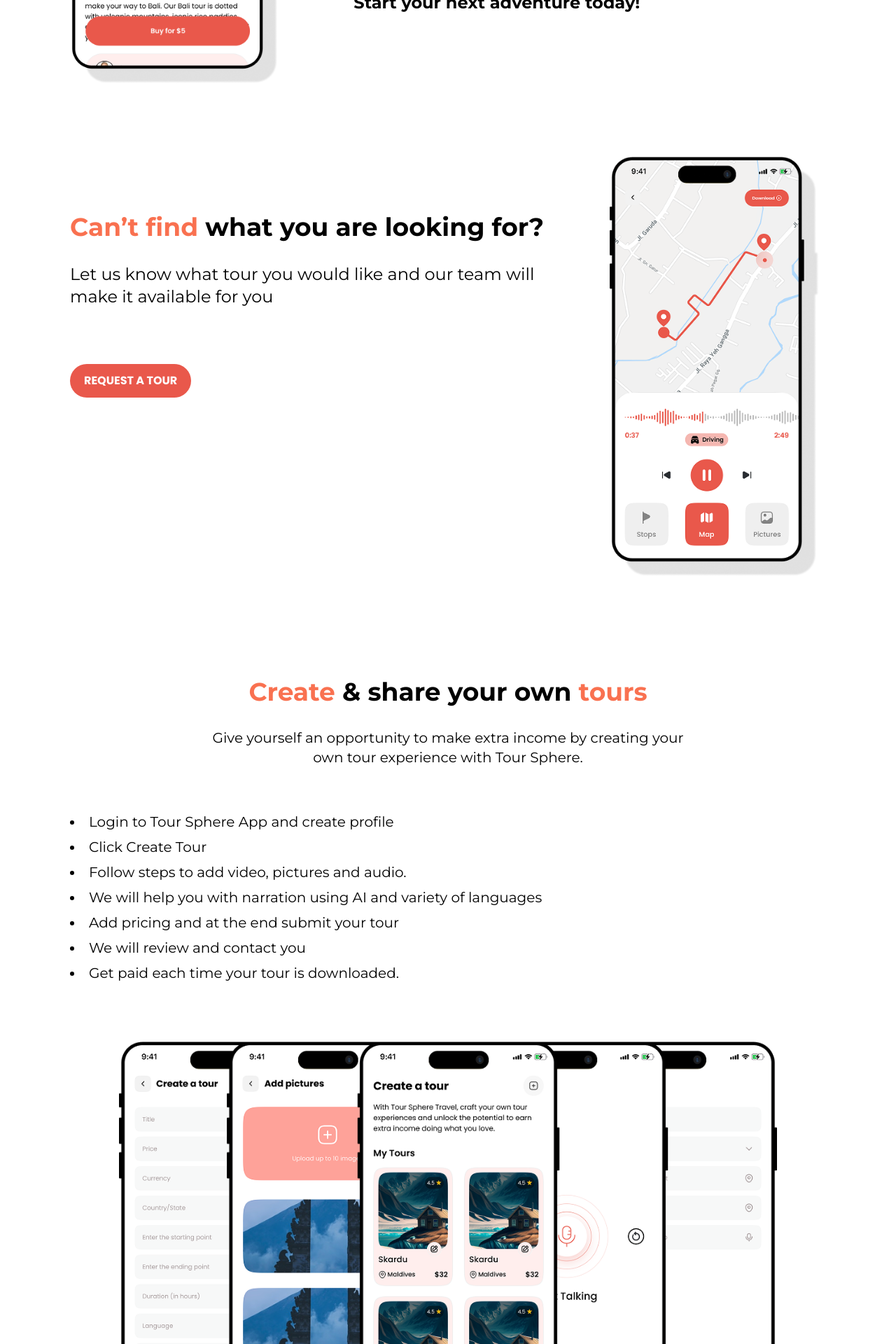
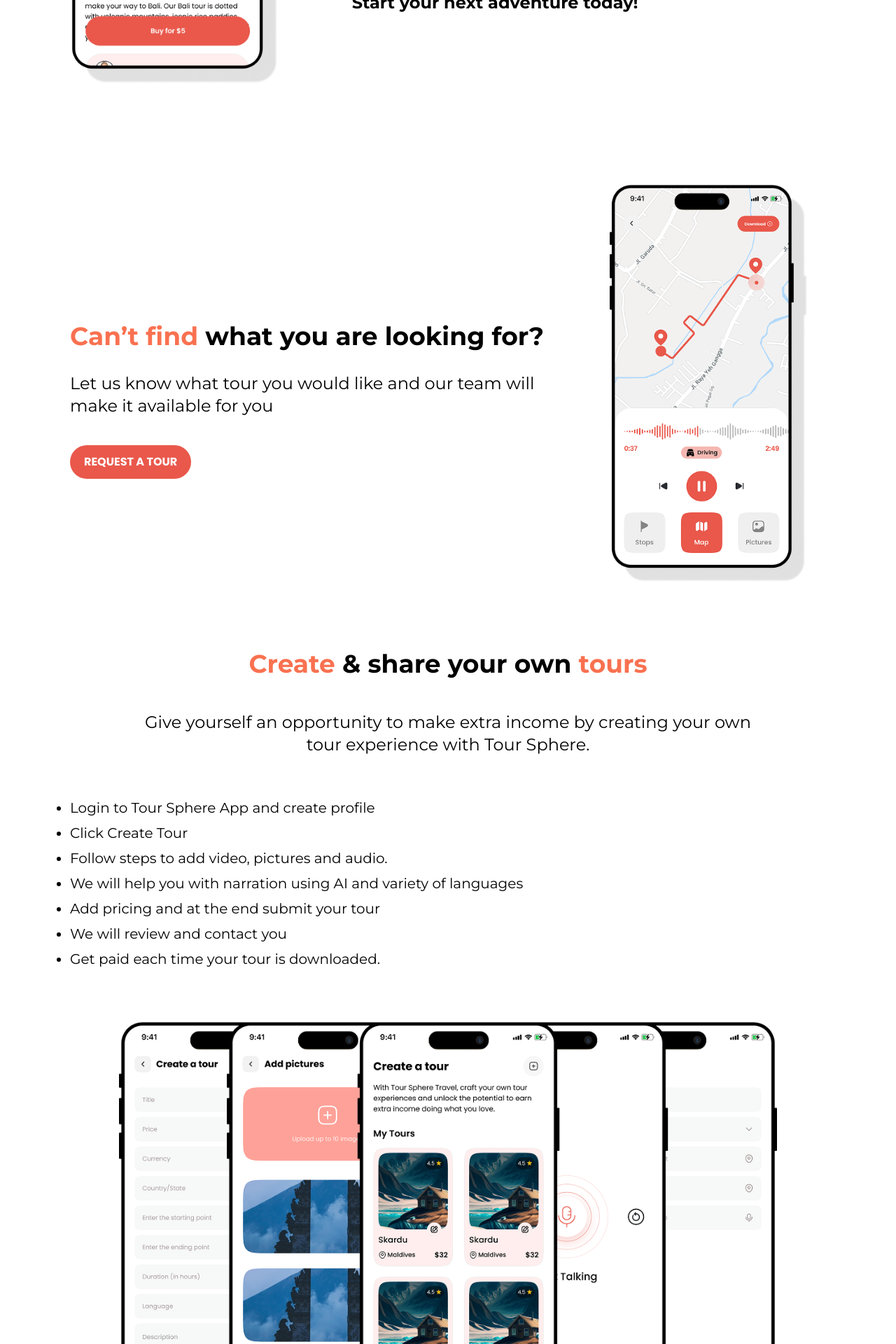
Before and after one commit to shahab-02/tourSphereTravel, a React (Vite) app: page / in a window 1280 px wide. Shown: the part 1512-3432 px from the top of the page at 70% size. Built offline with nearby package versions, Linux system fonts and the light colour scheme.

Commit message:
Update LandingPage layout and styling
Refined padding, spacing, and text sizing across multiple sections for improved visual consistency and responsiveness. Adjusted button and image styles, and enhanced list formatting for better readability.

```diff
--- a/src/components/LandingPage.jsx
+++ b/src/components/LandingPage.jsx
@@ -24,7 +24,7 @@
 
     {/* Section 2 */}
 
-    <div className='flex flex-col lg:flex-row lg:pl-25 lg:pt-20 items-center p-6 '>
+    <div className='flex flex-col lg:flex-row lg:pl-25 lg:pt-20 items-center p-8 '>
      <div className='flex-1 order-2 lg:order-1 pt-5'>
       <img src={mob2} className='lg:h-130 xl:h-150 w-auto object-contain' />
      </div>
@@ -37,32 +37,32 @@
 
      {/* Section 3 */}
 
-     <div className=' flex flex-col lg:flex-row lg:pl-25 lg:pt-20 p-6'>
+     <div className=' flex flex-col lg:flex-row lg:pl-25 lg:pt-20 p-6 items-center'>
 
      <div className='flex-2'>
        <h2 className='text-xl md:text-2xl lg:text-3xl xl:text-4xl font-bold text-[#F97150] lg:pt-20 '>Can’t find <span className='text-black'>what you are looking for?</span></h2>
-       <p className='mt-8 lg:pr-15 lg:text-xl xl:text-2xl'>Let us know what tour you would like and our team will make it available for you</p>
-       <a href=""><button className='bg-[#E9584B] text-white font-bold px-5 py-3 rounded-3xl font-poppins mt-20'>
+       <p className='mt-8 lg:pr-15 text-md md:text-lg lg:text-xl xl:text-2xl'>Let us know what tour you would like and our team will make it available for you</p>
+       <a href=""><button className='bg-[#E9584B] text-white font-bold px-5 py-3 rounded-3xl font-poppins mt-10'>
         REQUEST A TOUR
        </button></a>
      </div>
 
      <div className='flex-1'>
-      <img src={mob3} className='lg:h-130 xl:h-150 w-auto mr-15 object-contain' />
+      <img src={mob3} className='pt-8 lg:h-130 xl:h-150 w-auto lg:pr-15' />
      </div>
 
      </div>
 
      {/* Section 4 */}
 
-     <div className='pt-30 text-center'>
-      <h2 className='lg:text-3xl xl:text-4xl text-[#F97150] font-bold'>Create <span className='text-black'>& share your own</span> tours</h2>
-      <p className='pt-8 lg:text-lg xl:text-xl'>Give yourself an opportunity to make extra income by creating your <br /> own tour experience with Tour Sphere.</p>
+     <div className='pt-10 text-center'>
+      <h2 className='p-8 text-2xl lg:text-3xl xl:text-4xl text-[#F97150] font-bold'>Create <span className='text-black'>& share your own</span> tours</h2>
+      <p className='p-4 text-center lg:mx-45 text-md md:text-lg lg:text-lg xl:text-2xl'>Give yourself an opportunity to make extra income by creating your own tour experience with Tour Sphere.</p>
      </div>
 
      {/* Section 5 */}
 
-     <ul className='pl-25 pt-15 leading-9 list-disc list-inside lg:text-lg xl:text-xl'>
+     <ul className='p-6 lg:pl-25 lg:pt-10 leading-6 lg:leading-9 list-disc  lg:text-lg xl:text-xl'>
       <li>Login to Tour Sphere App and create profile</li>
       <li>Click Create Tour</li>
       <li>Follow steps to add video, pictures and audio.</li>
@@ -74,8 +74,8 @@
 
      {/* Section 6 */}
 
-     <div className='pt-20 flex justify-center'>
-      <img src={mobs4} className='lg:max-h-130 xl:max-h-150' />
+     <div className='p-4 lg:p-12 flex justify-center'>
+      <img src={mobs4} className='lg:h-130 xl:h-150' />
      </div>
 
 
```
